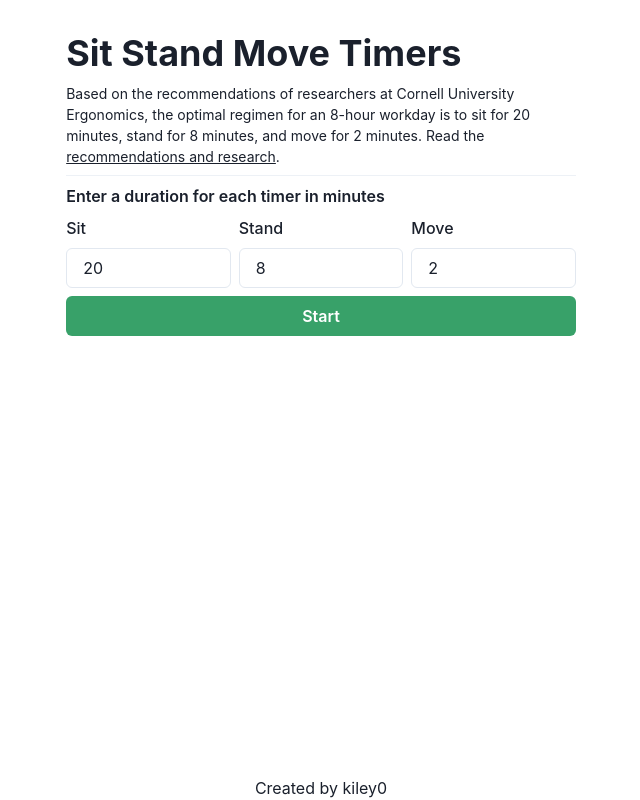
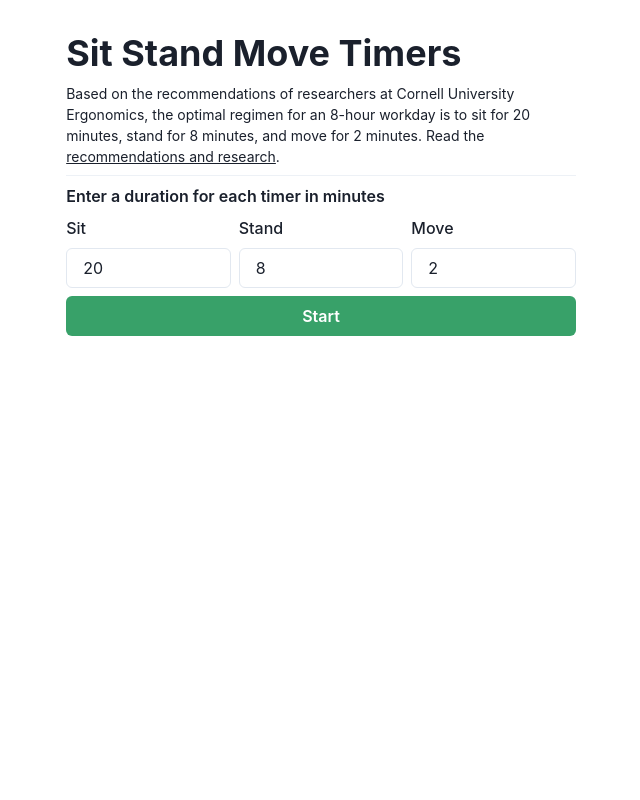
Before and after one commit to kiley0/sit-stand-move-timers, a Next.js app: page / in a window 1280 px wide. Shown: the whole page, without its empty margins (319-959 px from the left). Built offline with nearby package versions, Linux system fonts and the light colour scheme; no server answers.

Commit message:
fix(footer): remove the footer

```diff
--- a/pages/index.tsx
+++ b/pages/index.tsx
@@ -101,12 +101,6 @@ const Home: NextPage = () => {
           />
         )}
       </Box>
-      <Box position="fixed" bottom="0" right="0" w="full">
-        <Text textAlign="center">
-          Created by{" "}
-          <ChakraLink href="https://github.com/kiley0">kiley0</ChakraLink>
-        </Text>
-      </Box>
     </Container>
   );
 };
```
